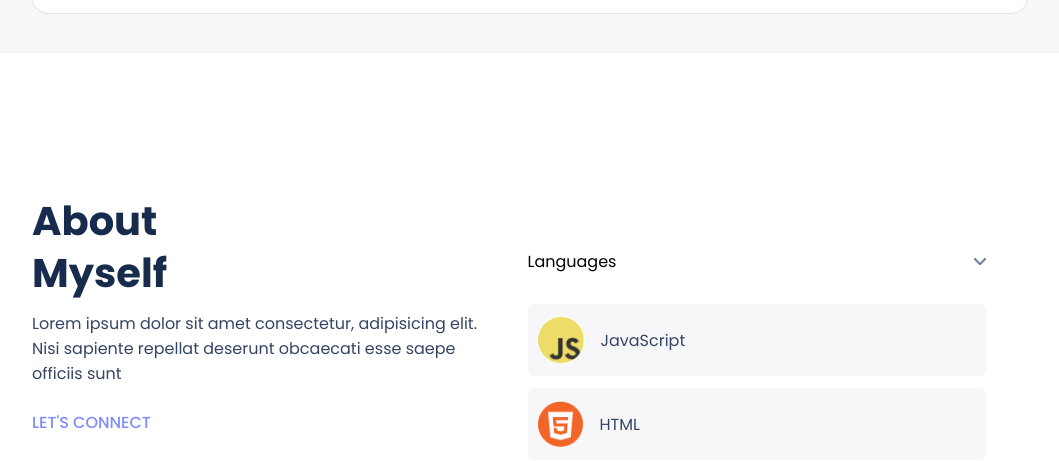
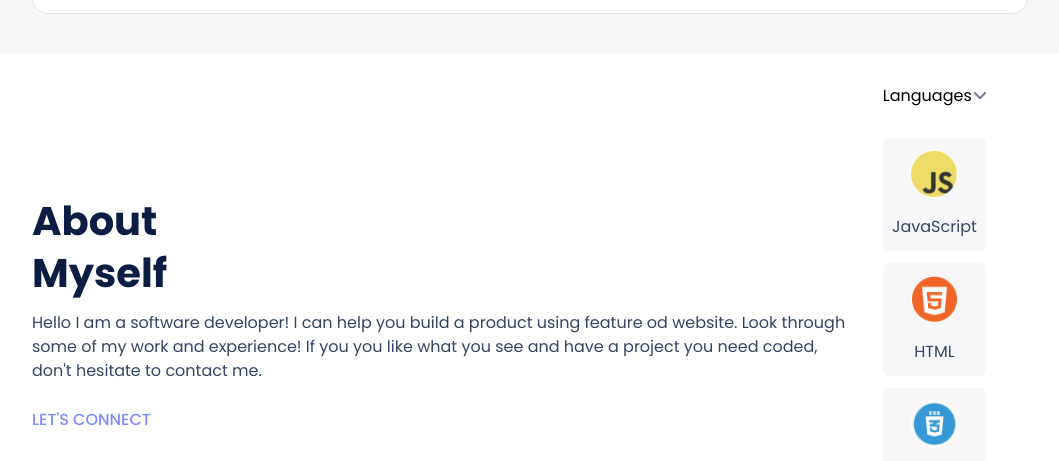
Before and after one commit to odhiambo-ed/Portfolio, a website: page index.html in a window 1280 px wide. Shown: the part 3649-4110 px from the top of the page, without its empty margins (110-1169 px from the left). Drawn offline with Linux system fonts and the light colour scheme.

Commit message:
Add heading style

```diff
--- a/css/style.css
+++ b/css/style.css
@@ -213,7 +213,9 @@ main {
   margin-top: 0;
 }
 
-.languages .heading {
+}
+
+.heading {
   display: flex;
   flex-direction: row;
   justify-content: space-between;
@@ -517,7 +519,9 @@ textarea {
   flex-direction: row;
   background-color: #fff;
   margin: 0;
+  height: 668px;
   padding-left: 142px;
+  padding-bottom: 142px;
   border-top-right-radius: 100px;
 }
 
@@ -526,12 +530,25 @@ textarea {
   flex-direction: column;
   gap: 12px;
   height: 392px;
-  width: 100%;
+  width: 90%;
   left: 0;
   padding: 0;
   margin-top: 142px;
-  margin-bottom: 87px;
   margin-right: 37px;
+}
+
+.about h1 {
+  font-weight: bold;
+font-size: 40px;
+line-height: 52px;
+color: #091E42;
+}
+
+.about p {
+  font-weight: normal;
+font-size: 16px;
+line-height: 24px;
+color: #344563;
 }
 
 .social-list {
@@ -546,12 +563,54 @@ textarea {
   flex-direction: column;
   padding-right: 184px;
   padding-left: 0;
-  /* padding: 0 36px; */
-  margin-top: 166px;
-  /* right: 0; */
-  width: 100%;
-  height: 360px;
+  margin-top: 166px
+  width: 200%;
 }
+
+
+#heading-desktop{
+  display: grid;
+}
+
+
+.heading {
+  display: flex;
+  flex-direction: row;
+  justify-content: space-between;
+  align-items: center;
+  padding-top: 30px;
+  padding-bottom: 30px;
+}
+
+.chevron-right {
+  width: 6px;
+}
+
+.chevron-down {
+  width: 12px;
+}
+
+.individual-languages {
+  display: flex;
+  flex-direction: column;
+  gap: 12px;
+}
+
+
+.individual-languages > div {
+  background-color: #f7f7f9;
+  display: flex;
+  flex-direction: column;
+  align-items: center;
+  gap: 16px;
+  padding: 12px 9px;
+  border-radius: 6px;
+}
+
+.individual-languages img {
+  height: 48px;
+}
+
 
 .contact-me {
   background-image: url(../img/desktop-contact.svg);
--- a/index.html
+++ b/index.html
@@ -194,8 +194,9 @@
                 </h1>
 
                 <p>
-                    Lorem ipsum dolor sit amet consectetur, adipisicing elit. Nisi
-                    sapiente repellat deserunt obcaecati esse saepe officiis sunt
+                Hello I am a software developer! I can help you build a product using
+                feature od website. Look through some of my work and experience! If you
+                you like what you see and have a project you need coded, don't hesitate to contact me.
                 </p>
                 <div class="purple-text2">
                     <span> LET'S CONNECT </span>
```
